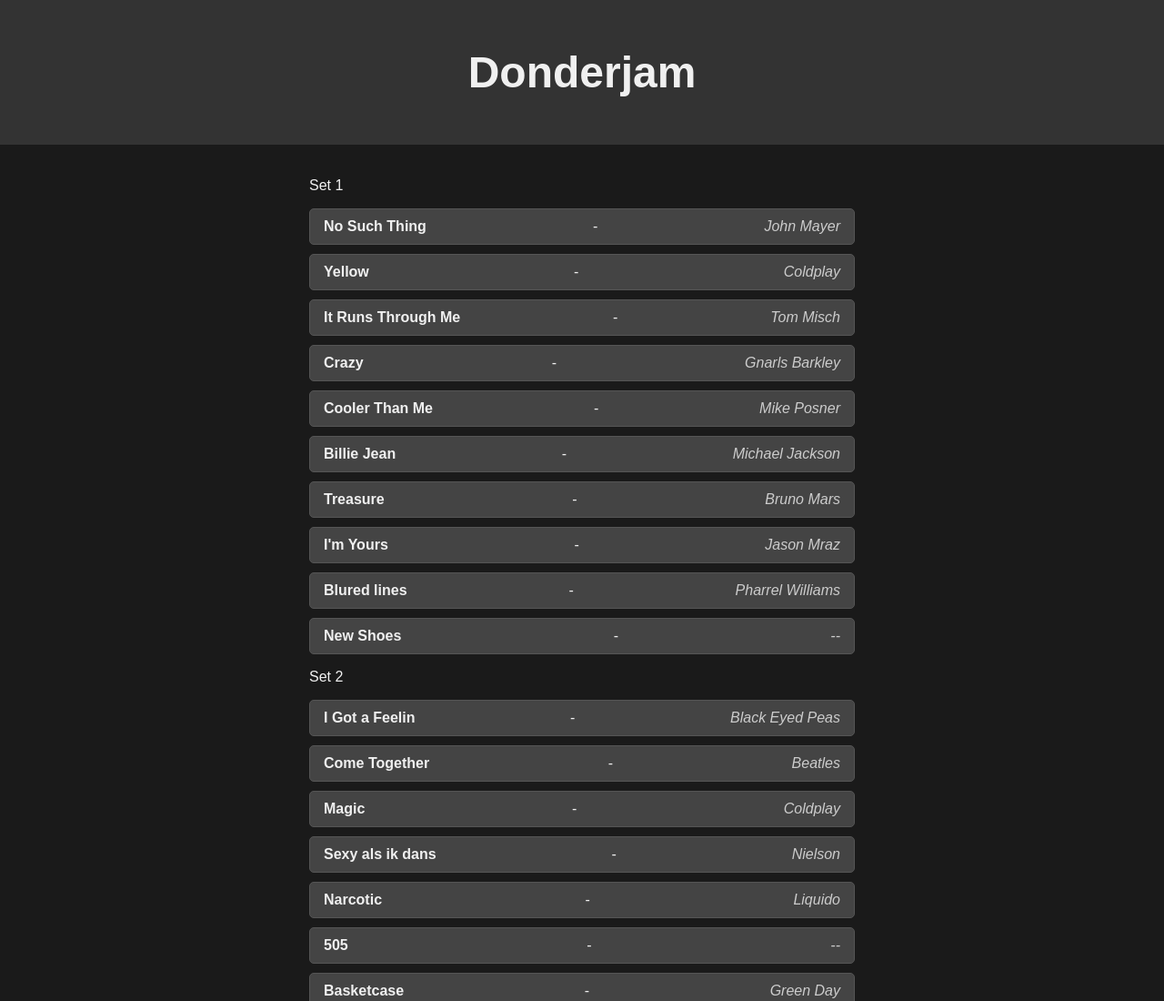
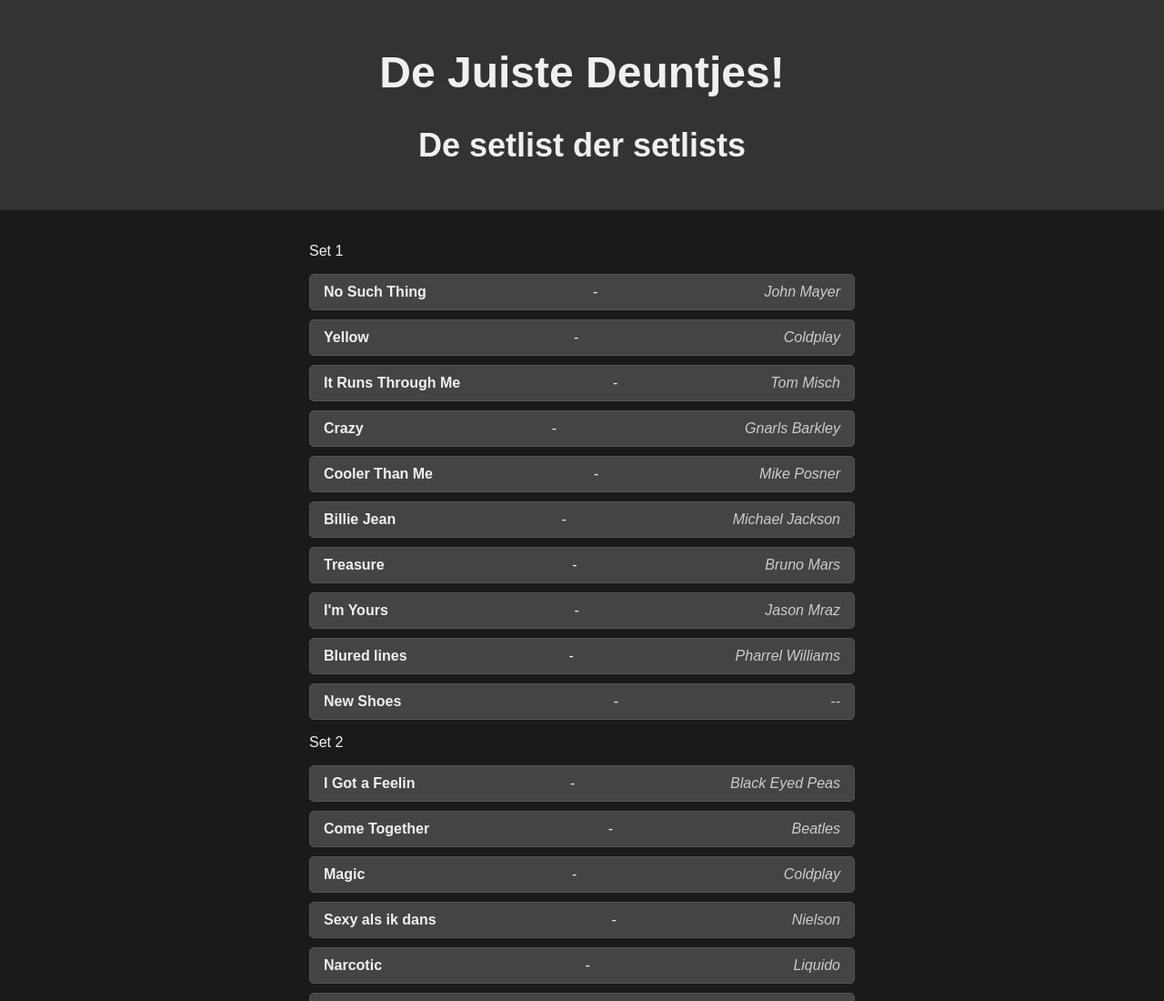
Before and after one commit to RaynauldM/donderJam-Simple, a plain HTML site: page index.html in a window 1280 px wide. Shown: the top 1100 px of the page at 91% size. Drawn offline with Linux system fonts and the light colour scheme.

Commit message:
changed header

```diff
--- a/index.html
+++ b/index.html
@@ -9,7 +9,8 @@
   </head>
   <body>
     <header>
-      <h1>Donderjam</h1>
+      <h1>De Juiste Deuntjes!</h1>
+      <h2>De setlist der setlists</h2>
     </header>
     <main>
       <div id="setlistContainer">
```
